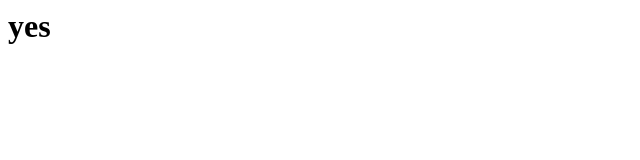
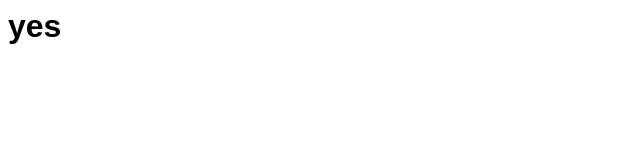
Before and after one commit to Simyon264/idk4reaktho, a plain HTML site: page index.html in a window 1280 px wide. Shown: the full height of the page, 0-640 px from the left. Drawn offline with Linux system fonts and the light colour scheme.

Commit message:
Update index.html

```diff
--- a/index.html
+++ b/index.html
@@ -1,6 +1,8 @@
 <head>
     <style>
-
+        .helpme {
+            font-family: Arial;
+        }
     </style>
 </head>
 
```
